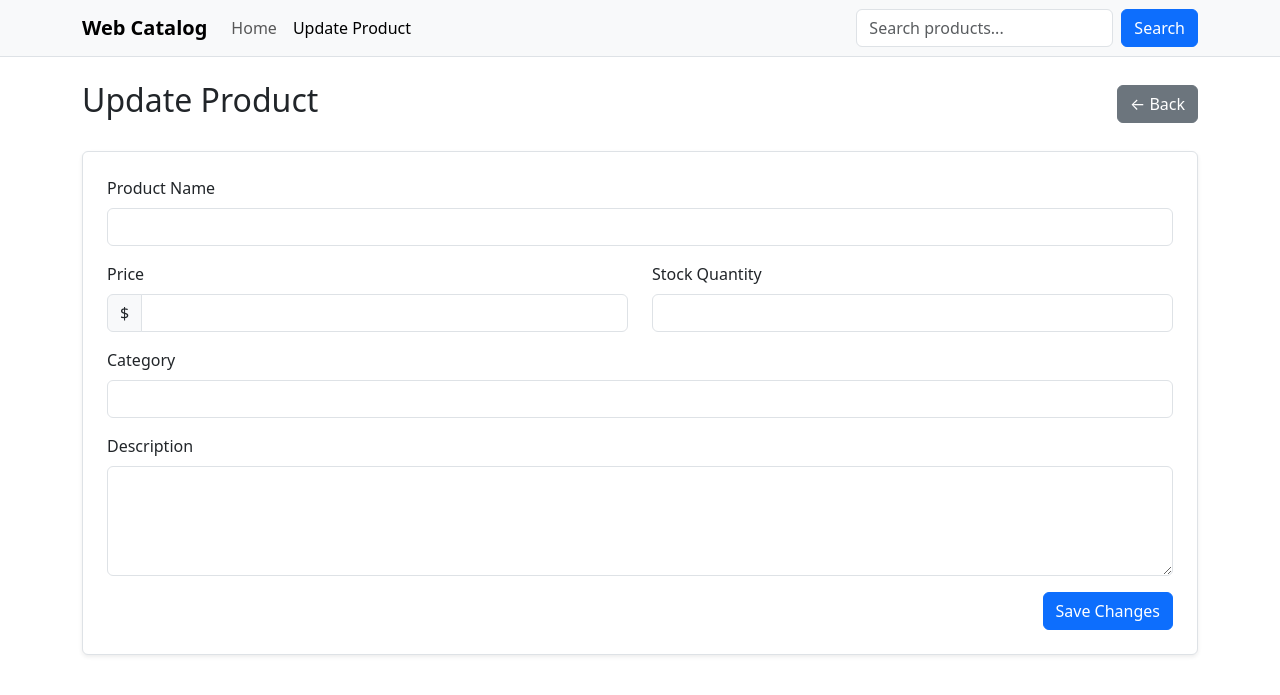
After one commit to tharindya/web_catalog, a Flask app: template templates/update_product.html in a window 1280 px wide. The commit adds this page. Shown: the top 695 px of the page. Run offline with Flask 3, Linux system fonts and the light colour scheme; the template is opened without the code that fills it, so the values that code supplies are empty.

Commit message:
Update, Delete, Search, Front-end
Add feature Update, Delete, Search + Front-end

```diff
--- a/app.py
+++ b/app.py
@@ -1,5 +1,7 @@
 from flask import Flask, render_template, request, redirect, url_for
 from pymongo import MongoClient
+from bson.objectid import ObjectId
+from bson.regex import Regex
 
 app = Flask(__name__)
 client = MongoClient("mongodb+srv://minhquan:qJPRYNm8ruSEqjWf@cluster0.jtvun9w.mongodb.net/?retryWrites=true&w=majority&appName=Cluster0")
@@ -32,8 +34,40 @@ def add_product():
 
 @app.route("/search")
 def search_products():
-    # Temporary search stub, you can improve later
-    return redirect(url_for('view_products'))
+    query = request.args.get("query", "")
+    if query:
+        search_filter = {
+            "$or": [
+                {"name": {"$regex": Regex(query, "i")}},
+                {"category": {"$regex": Regex(query, "i")}}
+            ]
+        }
+        products = collection.find(search_filter)
+    else:
+        products = collection.find()
+    return render_template("index.html", products=products)
+
+@app.route("/products/delete/<product_id>", methods=["POST"])
+def delete_product(product_id):
+    collection.delete_one({"_id": ObjectId(product_id)})
+    return redirect(url_for("view_products"))
+
+@app.route("/products/update/<product_id>", methods=["GET", "POST"])
+def update_product(product_id):
+    product = collection.find_one({"_id": ObjectId(product_id)})
+
+    if request.method == "POST":
+        updated_data = {
+            "name": request.form["name"],
+            "price": float(request.form["price"]),
+            "category": request.form["category"],
+            "description": request.form["description"],
+            "stock": int(request.form["stock"])
+        }
+        collection.update_one({"_id": ObjectId(product_id)}, {"$set": updated_data})
+        return redirect(url_for("view_products"))
+
+    return render_template("update_product.html", product=product)
 
 
 if __name__ == "__main__":
--- /dev/null
+++ b/templates/update_product.html
@@ -0,0 +1,80 @@
+<!DOCTYPE html>
+<html lang="en">
+<head>
+  <meta charset="UTF-8" />
+  <meta name="viewport" content="width=device-width, initial-scale=1.0"/>
+  <title>Update Product - Web Catalog</title>
+  <link href="https://cdn.jsdelivr.net/npm/bootstrap@5.3.0/dist/css/bootstrap.min.css" rel="stylesheet" />
+</head>
+<body>
+  <!-- Navbar -->
+  <nav class="navbar navbar-expand-lg navbar-light bg-light border-bottom mb-4">
+    <div class="container">
+      <a class="navbar-brand fw-bold" href="{{ url_for('view_products') }}">Web Catalog</a>
+      <button class="navbar-toggler" type="button" data-bs-toggle="collapse" data-bs-target="#navbarNav">
+        <span class="navbar-toggler-icon"></span>
+      </button>
+
+      <div class="collapse navbar-collapse" id="navbarNav">
+        <ul class="navbar-nav me-auto">
+          <li class="nav-item">
+            <a class="nav-link" href="{{ url_for('view_products') }}">Home</a>
+          </li>
+          <li class="nav-item">
+            <a class="nav-link active" href="#">Update Product</a>
+          </li>
+        </ul>
+        <form class="d-flex" method="GET" action="{{ url_for('search_products') }}">
+          <input class="form-control me-2" type="search" name="query" placeholder="Search products...">
+          <button class="btn btn-primary" type="submit">Search</button>
+        </form>
+      </div>
+    </div>
+  </nav>
+
+  <div class="container">
+    <div class="d-flex justify-content-between align-items-center mb-4">
+      <h2>Update Product</h2>
+      <a href="{{ url_for('view_products') }}" class="btn btn-secondary">← Back</a>
+    </div>
+
+    <form method="POST" class="bg-white border rounded p-4 shadow-sm">
+      <div class="mb-3">
+        <label class="form-label">Product Name</label>
+        <input type="text" class="form-control" name="name" value="{{ product.name }}" required>
+      </div>
+
+      <div class="row">
+        <div class="col-md-6 mb-3">
+          <label class="form-label">Price</label>
+          <div class="input-group">
+            <span class="input-group-text">$</span>
+            <input type="number" step="0.01" class="form-control" name="price" value="{{ product.price }}" required>
+          </div>
+        </div>
+
+        <div class="col-md-6 mb-3">
+          <label class="form-label">Stock Quantity</label>
+          <input type="number" class="form-control" name="stock" value="{{ product.stock }}" required>
+        </div>
+      </div>
+
+      <div class="mb-3">
+        <label class="form-label">Category</label>
+        <input type="text" class="form-control" name="category" value="{{ product.category }}" required>
+      </div>
+
+      <div class="mb-3">
+        <label class="form-label">Description</label>
+        <textarea class="form-control" name="description" rows="4" required>{{ product.description }}</textarea>
+      </div>
+
+      <div class="text-end">
+        <button type="submit" class="btn btn-primary">Save Changes</button>
+      </div>
+    </form>
+  </div>
+
+  <script src="https://cdn.jsdelivr.net/npm/bootstrap@5.3.0/dist/js/bootstrap.bundle.min.js"></script>
+</body>
+</html>
```
Also changed, not shown: templates/index.html (+3 -4 lines).
